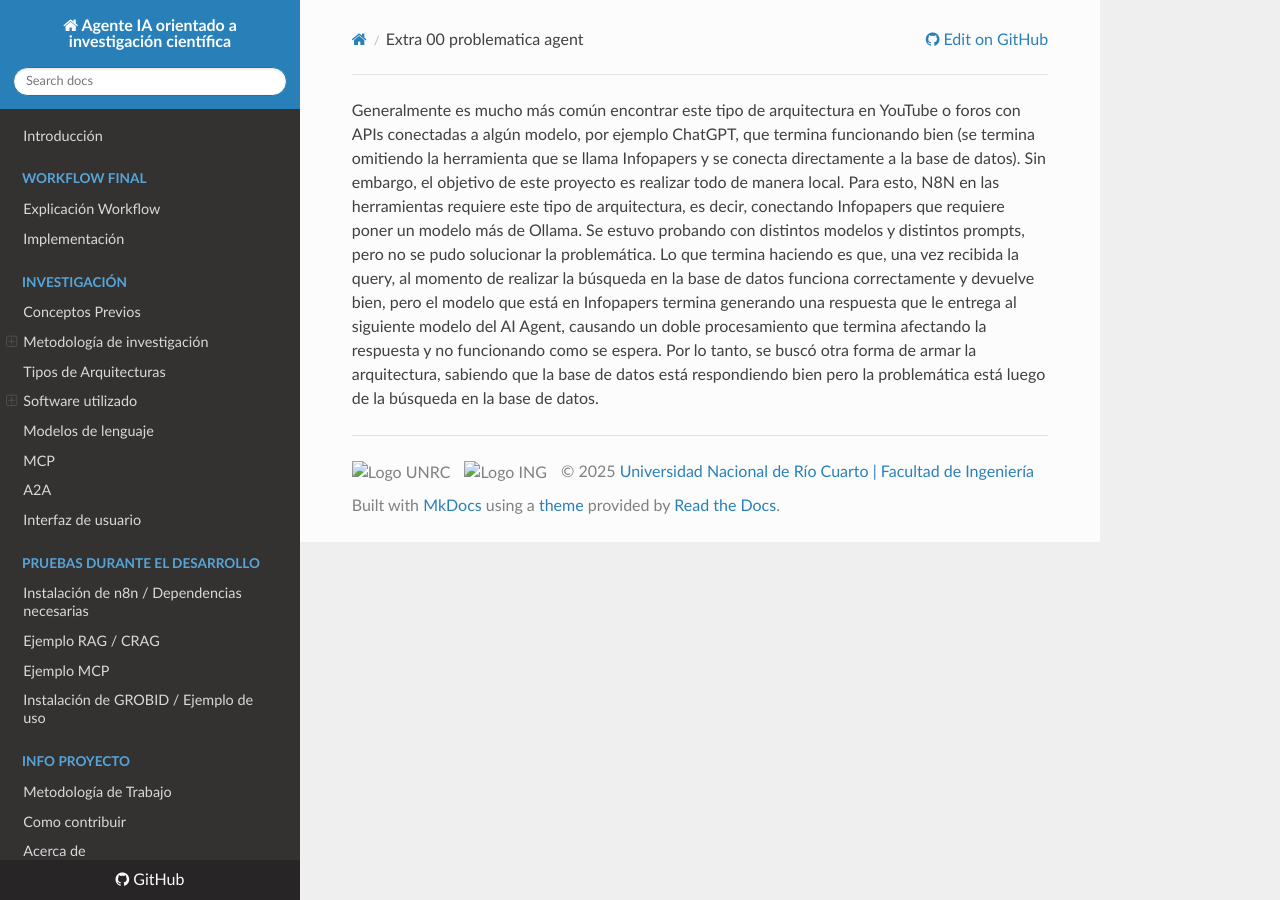
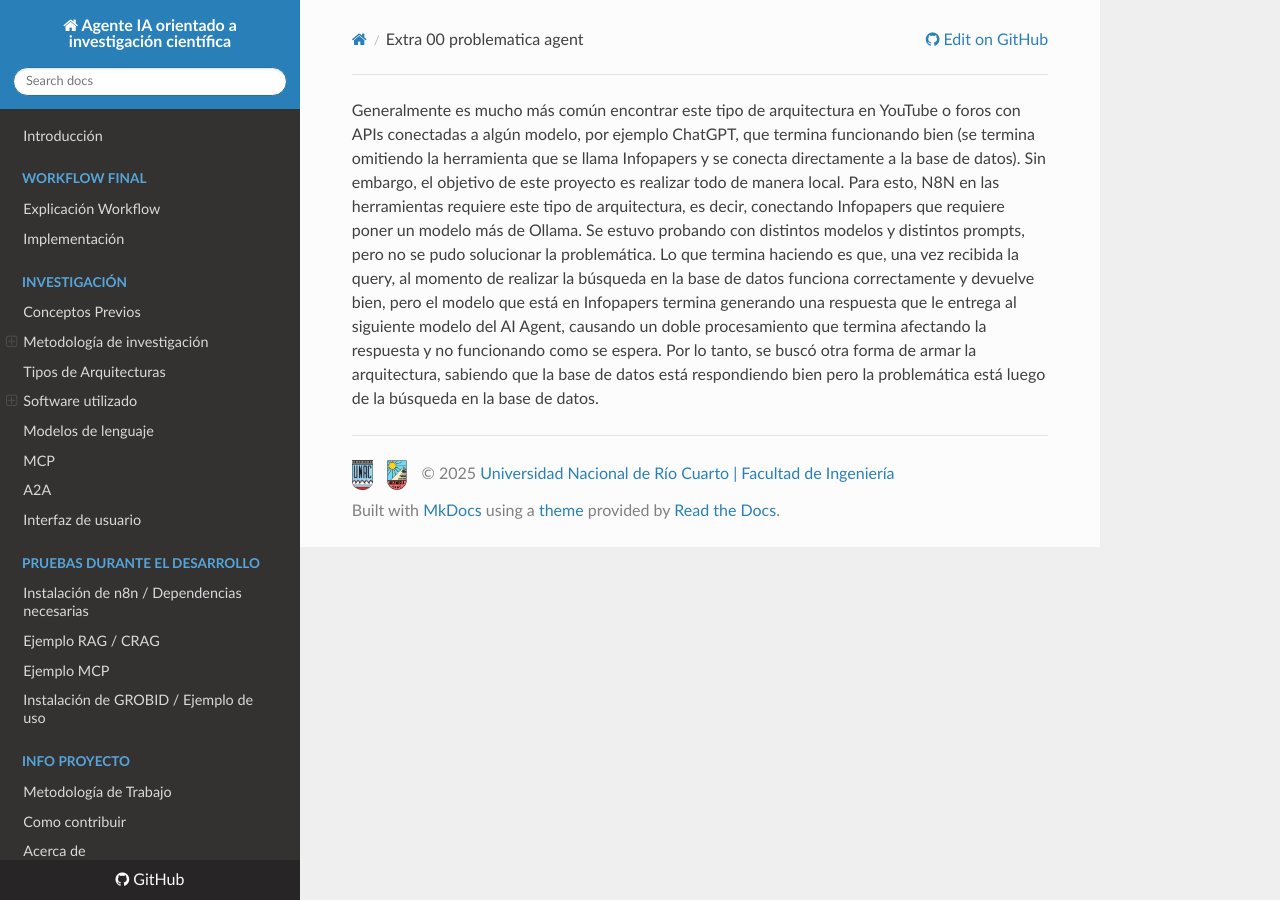
Before and after one commit to danunziata/pps-kevin_haponiuk-2025, an MkDocs documentation site: the page built from docs/implementacion/extra_00_problematica-agent.md, in a window 1280 px wide. Built offline with MkDocs 1.6.1, drawn with Linux system fonts in a browser that asks for light colours; nearby versions of some CDN libraries.

Commit message:
chore: prueba para ver en pagina imagenes

```diff
--- a/mkdocs.yml
+++ b/mkdocs.yml
@@ -25,8 +25,8 @@ extra_javascript:
 
 #pie de página
 copyright: |
-  <img src="./images/escudo_unrc.png" alt="Logo UNRC" style="height: 30px; vertical-align: middle; margin-right: 10px;">
-  <img src="./images/escudo_ing.png" alt="Logo ING" style="height: 30px; vertical-align: middle; margin-right: 10px;">
+  <img src="https://raw.githubusercontent.com/danunziata/pps-kevin_haponiuk-2025/main/docs/images/escudo_unrc.png" alt="Logo UNRC" style="height: 30px; vertical-align: middle; margin-right: 10px;">
+  <img src="https://raw.githubusercontent.com/danunziata/pps-kevin_haponiuk-2025/main/docs/images/escudo_ing.png" alt="Logo ING" style="height: 30px; vertical-align: middle; margin-right: 10px;">
   &copy; 2025 <a href="https://www.ing.unrc.edu.ar/inicio.php" target="_blank" rel="noopener">Universidad Nacional de Río Cuarto | Facultad de Ingeniería</a>
 strict: true
 
```
